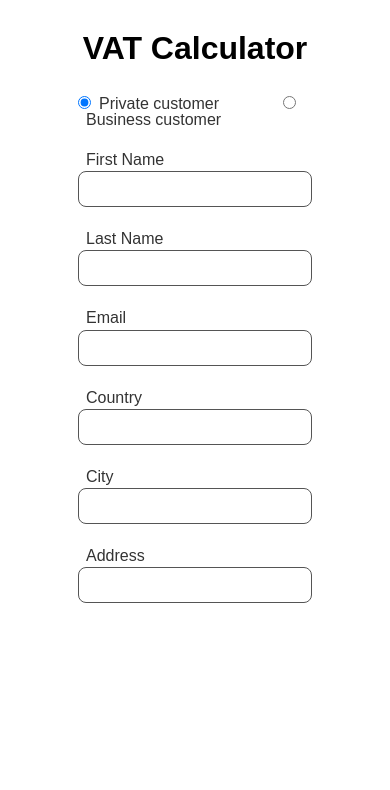
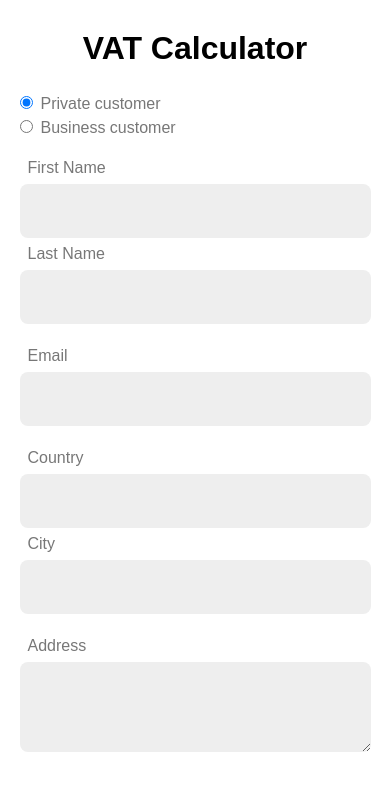
Before and after one commit to Tomas-Zagorskis/VAT-calculator, an Angular app: page / in a window 390 px wide. Shown: the top 790 px of the page. Built offline with nearby package versions, Linux system fonts and the light colour scheme.

Commit message:
responsive style

```diff
--- a/angular.json
+++ b/angular.json
@@ -2,7 +2,8 @@
   "$schema": "./node_modules/@angular/cli/lib/config/schema.json",
   "version": 1,
   "cli": {
-    "packageManager": "npm"
+    "packageManager": "npm",
+    "analytics": false
   },
   "newProjectRoot": "projects",
   "projects": {
--- a/src/app/components/client-detail-form/client-detail-form.component.html
+++ b/src/app/components/client-detail-form/client-detail-form.component.html
@@ -1,14 +1,35 @@
 <form class="form">
-  <div>
-    <input type="radio" name="client" value="private" id="private" checked />
-    <label for="private">Private customer</label>
-    <input type="radio" name="client" value="business" id="business" />
-    <label for="business">Business customer</label>
+  <div class="controls-group">
+    <div>
+      <input type="radio" name="client" value="private" id="private" checked />
+      <label for="private">Private customer</label>
+    </div>
+    <div>
+      <input type="radio" name="client" value="business" id="business" />
+      <label for="business">Business customer</label>
+    </div>
   </div>
-  <div><label for="fName">First Name</label><input type="text" /></div>
-  <div><label for="lName">Last Name</label><input type="text" /></div>
-  <div><label for="email">Email</label><input type="email" /></div>
-  <div><label for="country">Country</label><input type="text" /></div>
-  <div><label for="city">City</label><input type="text" /></div>
-  <div><label for="address">Address</label><input type="text" /></div>
+  <div class="controls-group">
+    <div class="control-group">
+      <label for="fName">First Name</label><input type="text" />
+    </div>
+    <div class="control-group">
+      <label for="lName">Last Name</label><input type="text" />
+    </div>
+  </div>
+  <div class="control-group">
+    <label for="email">Email</label><input type="email" />
+  </div>
+  <div class="controls-group">
+    <div class="control-group">
+      <label for="country">Country</label><input type="text" />
+    </div>
+    <div class="control-group">
+      <label for="city">City</label><input type="text" />
+    </div>
+  </div>
+  <div class="control-group">
+    <label for="address">Address</label
+    ><textarea type="text" rows="3"></textarea>
+  </div>
 </form>
--- a/src/app/components/client-detail-form/client-detail-form.component.scss
+++ b/src/app/components/client-detail-form/client-detail-form.component.scss
@@ -1,26 +1,41 @@
 .form {
   display: flex;
   flex-direction: column;
+  max-width: 1100px;
   gap: 1.5rem;
-  margin: 0 20%;
+  margin: 2rem auto;
   & > div:first-child > label:first-of-type {
     margin-right: 4rem;
   }
-  & > div:not(:first-child) {
+  & .controls-group,
+  & .control-group {
     display: flex;
     flex-direction: column;
+    gap: 0.5rem 1rem;
+    width: 100%;
   }
   label {
-    color: #333;
-    margin-bottom: 0.2rem;
+    color: #777;
     margin-left: 0.5rem;
   }
-  input:not([type="radio"]) {
-    padding: 0.5rem 1rem;
+  input:not([type="radio"]),
+  textarea {
+    padding: 1rem;
     border-radius: 0.5rem;
-    border: 1px solid #555;
+    border: none;
+    background-color: #eee;
+    font-size: 1.2rem;
   }
-  input:not([type="radio"]):focus {
-    outline: 1px solid blue;
+  input:not([type="radio"]):focus,
+  textarea:focus {
+    outline: none;
+    background-color: #ddd;
   }
 }
+
+@media screen and (min-width: 760px) {
+  .form .controls-group {
+    flex-direction: row;
+    flex-basis: 100%;
+  }
+}
--- a/src/styles.scss
+++ b/src/styles.scss
@@ -23,6 +23,7 @@ html {
 
 body {
   line-height: 1;
+  margin: 0 5%;
 }
 
 table {
```
